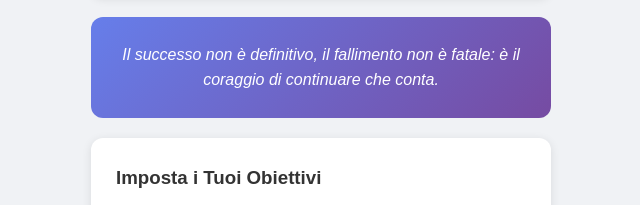
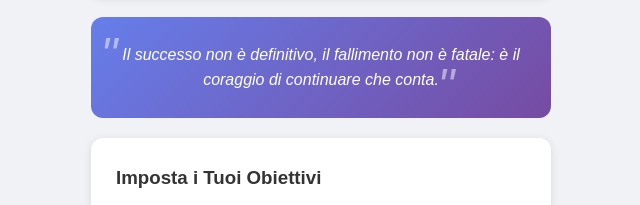
Before and after one commit to stefanosorrenti/htmlcss-fit-app, a plain HTML site: page index.html in a window 1280 px wide. Shown: the part 1872-2077 px from the top of the page, 319-959 px from the left. Drawn offline with Linux system fonts and the light colour scheme.

Commit message:
Add 13th Task

```diff
--- a/css/solutions.css
+++ b/css/solutions.css
@@ -80,3 +80,29 @@ button:hover {
     color: blue;
     background-color: #0e1821;
 }
+
+/*13th TASK*/
+
+
+
+.quote-box > p::before {
+    content: ' \0022';
+    color: #ffffff7d;;
+    position: absolute;
+    top: 0%;
+    left: 2%;
+    font-size: xxx-large;
+}
+
+
+
+
+
+.quote-box > p::after {
+    content: ' \0022';
+    color: #ffffff7d;
+    position: absolute;
+    font-size: xxx-large;
+    right: 21%;
+    bottom: -7%;
+}
```
